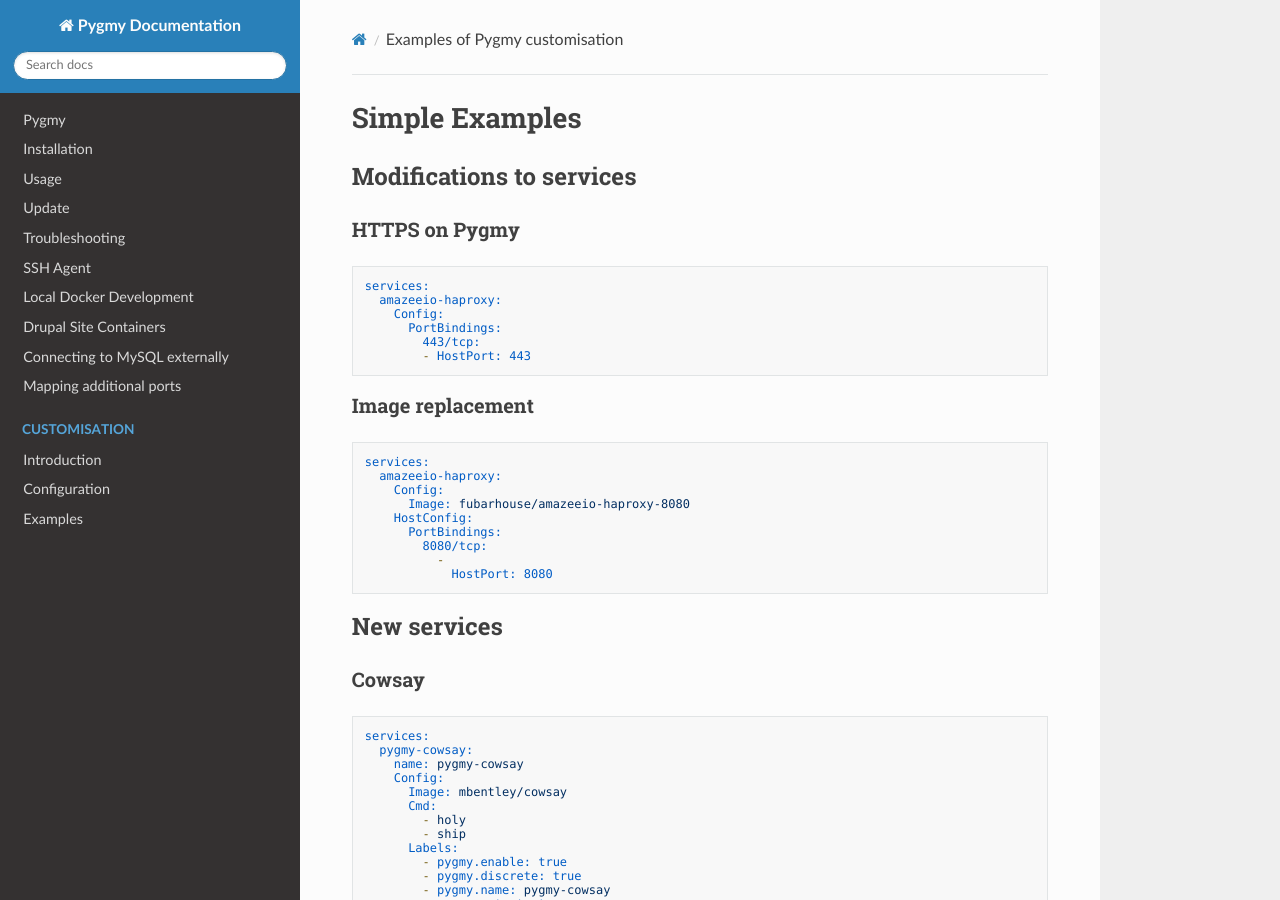
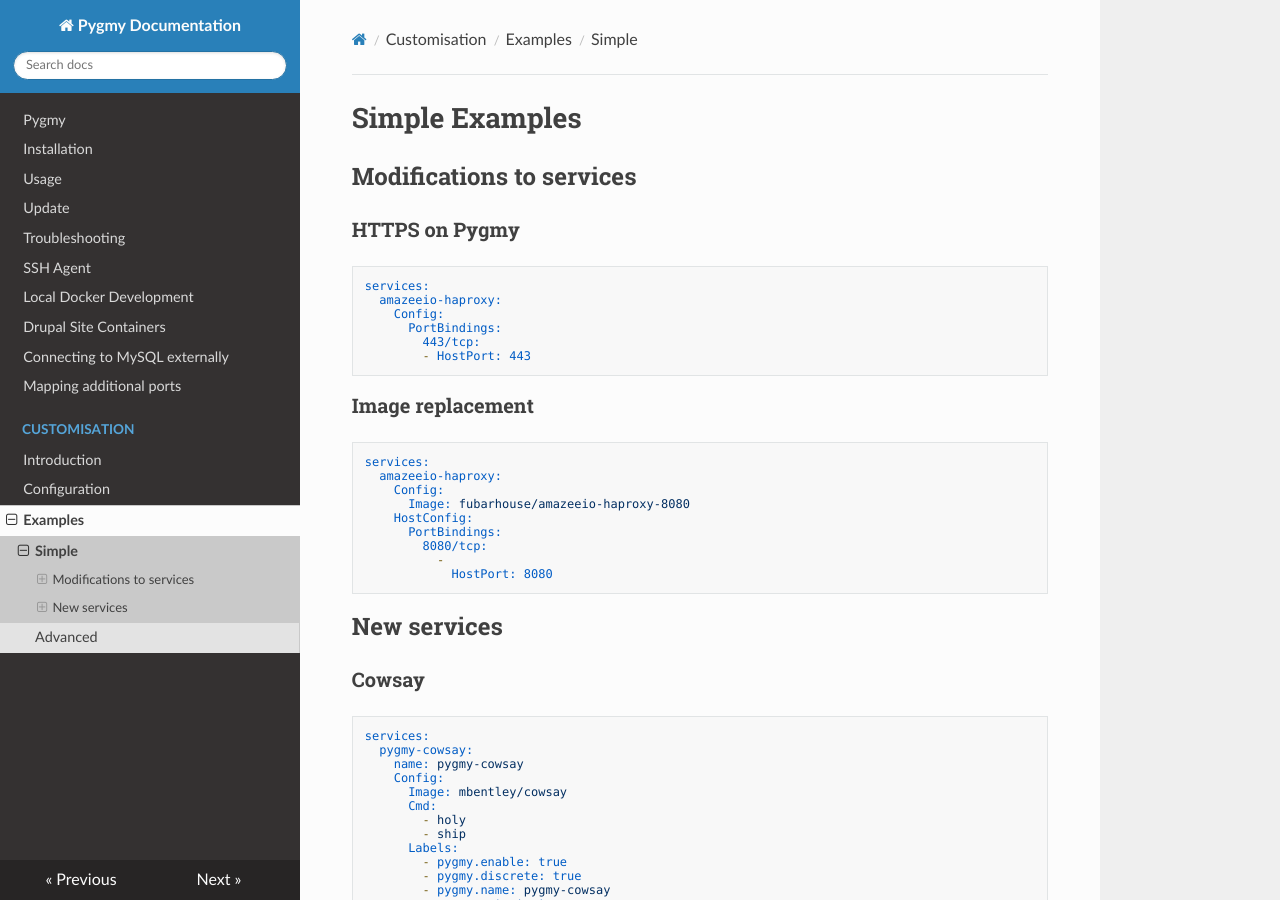
Before and after one commit to pygmystack/pygmy, an MkDocs documentation site: the page built from docs/customisation/examples_simple.md, in a window 1280 px wide and 900 px high. Built offline with MkDocs 1.6.1, drawn with Linux system fonts in a browser that asks for light colours; nearby versions of some CDN libraries.

```diff
--- a/mkdocs.yml
+++ b/mkdocs.yml
@@ -15,7 +15,9 @@ nav:
   - Customisation:
       - Introduction: customisation/introduction.md
       - Configuration: customisation/configuration.md
-      - Examples: customisation/examples.md
+      - Examples:
+          - Simple: customisation/examples_simple.md
+          - Advanced: customisation/examples_advanced.md
 
 markdown_extensions:
   - toc:
```
Also changed, not shown: docs/customisation/examples.md (deleted, +0 -7 lines).
